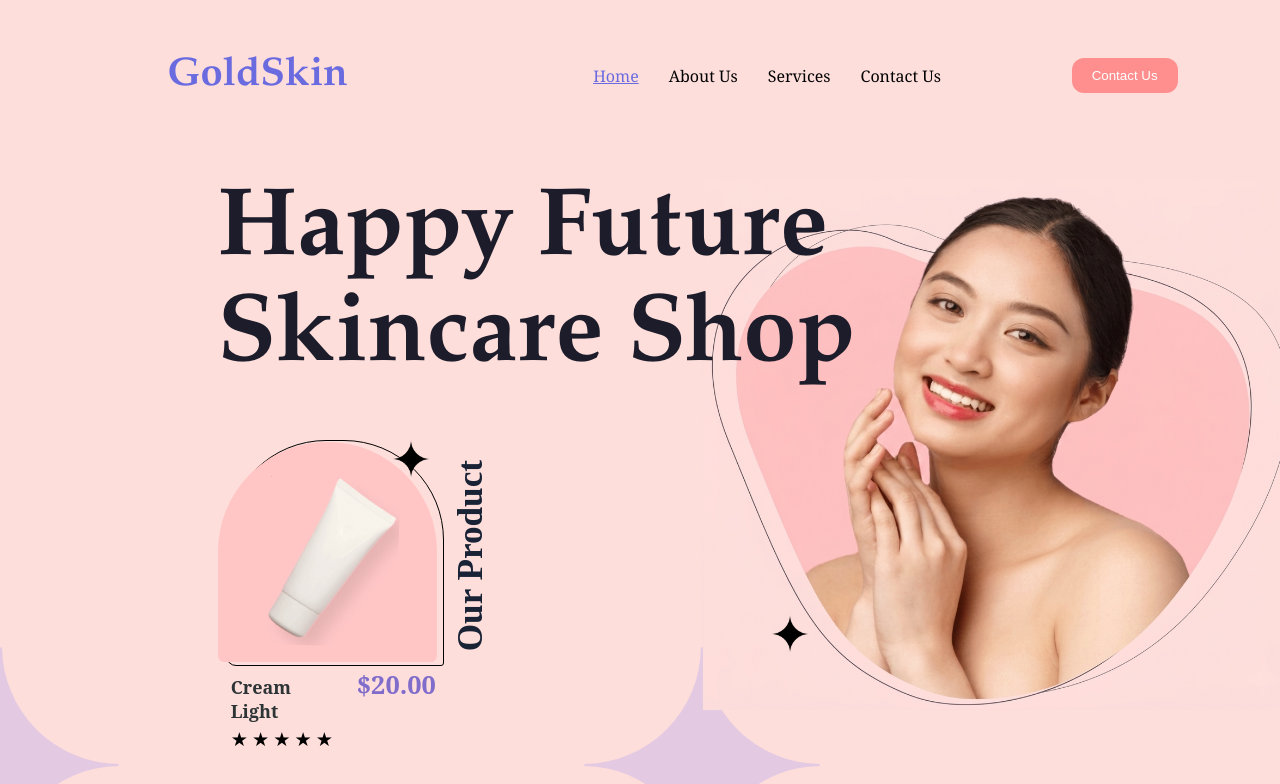
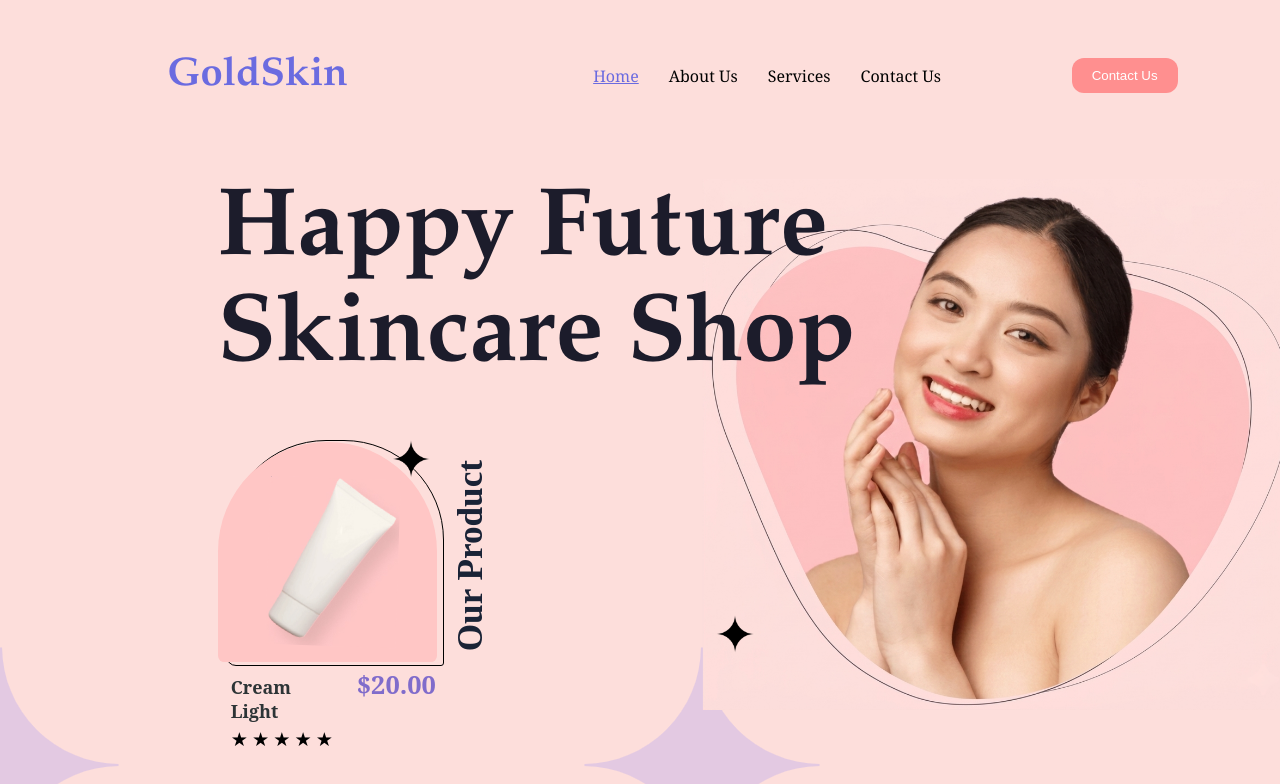
Before and after one commit to ANWINBABY/glodenskin, a React (Create React App) app: page / in a window 1280 px wide. Shown: the top 784 px of the page. Built offline with nearby package versions, Linux system fonts and the light colour scheme.

Commit message:
Update hero.css

```diff
--- a/src/styles/hero.css
+++ b/src/styles/hero.css
@@ -33,9 +33,9 @@
 }
 
 .star-main img {
+    left: -31.4rem;
+    position: absolute;
     transform: translateY(335px);
-    position: absolute;
-    left: -28rem;
 }
 
 .star-wrapper.star-main {
```
